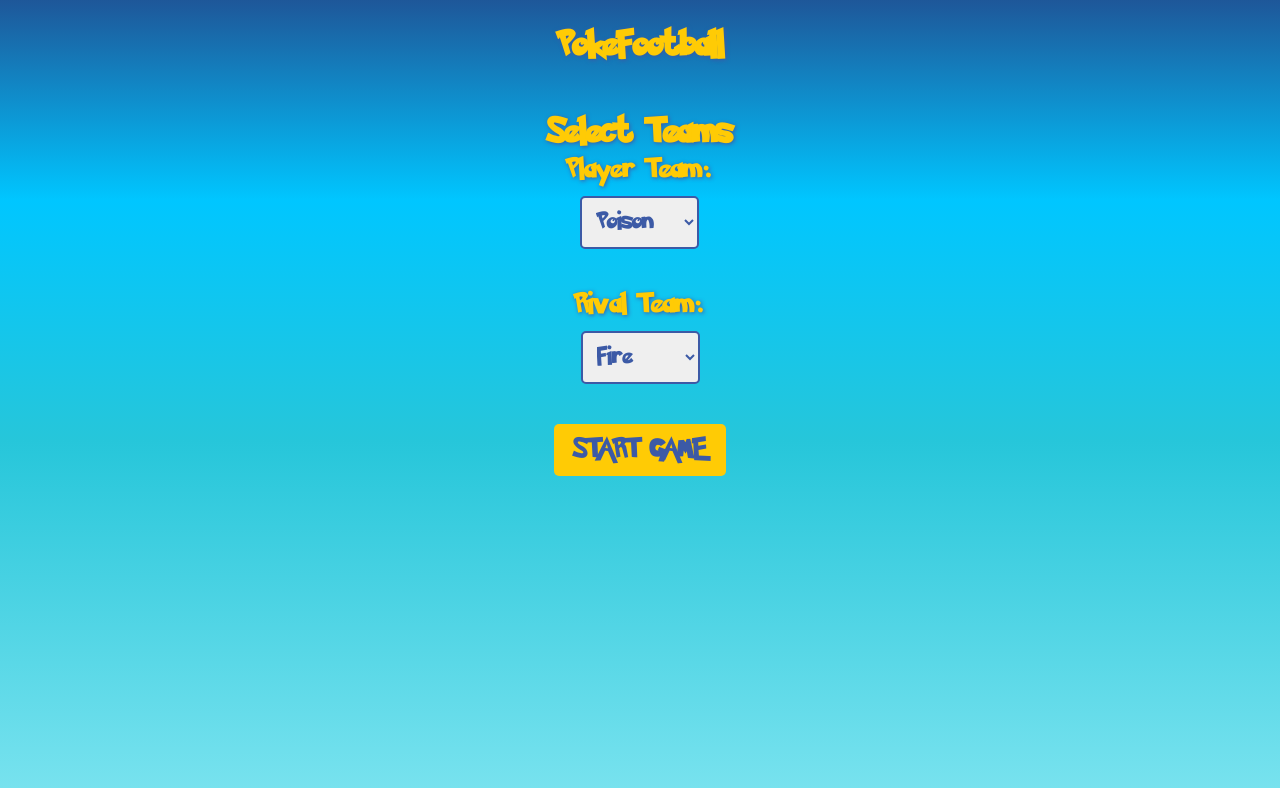
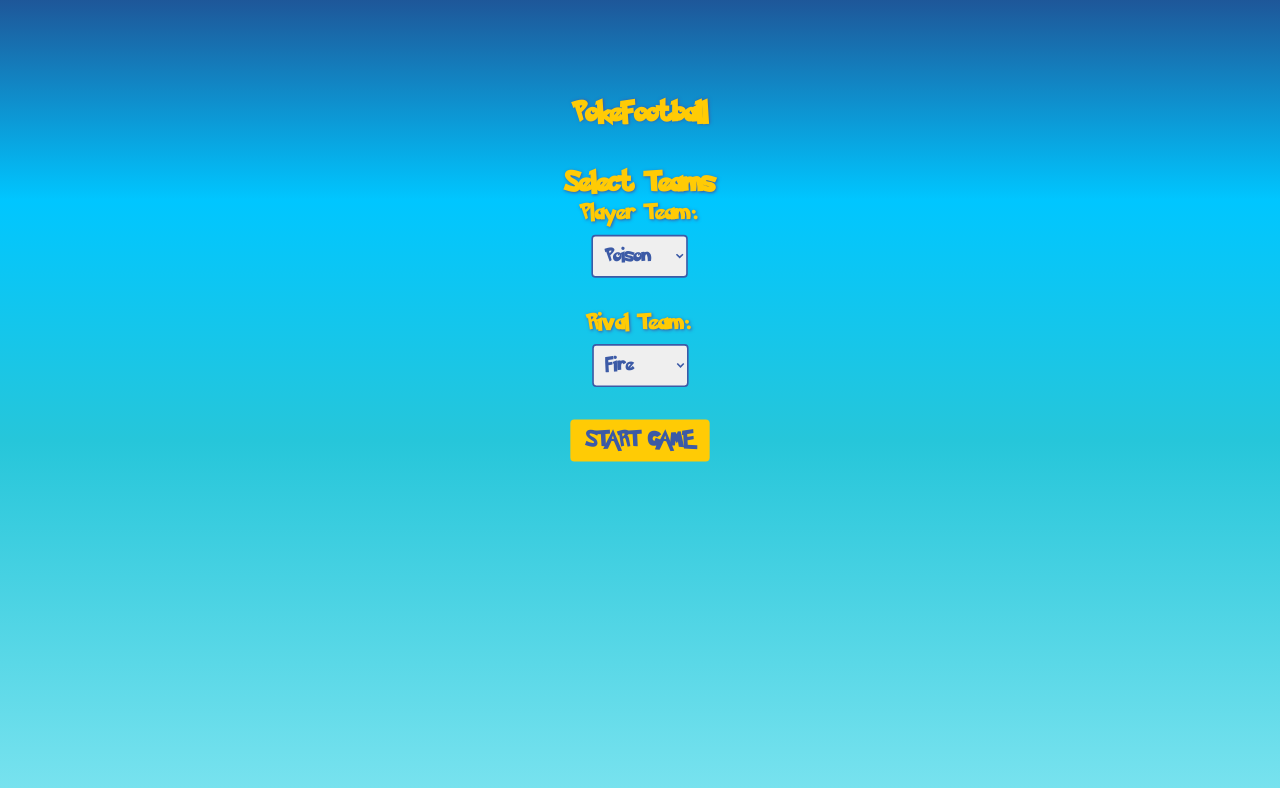
Before and after one commit to XixoEcaP/PokeFootballDemo, a React (Create React App) app: page / in a window 1280 px wide. Shown: the top 788 px of the page. Built offline with nearby package versions, Linux system fonts and the light colour scheme.

Commit message:
redeploy

```diff
--- a/src/components/Site.css
+++ b/src/components/Site.css
@@ -140,6 +140,17 @@
   background-color: #c7a008;
 }
 
+@media only screen and (max-width: 1000px) {
+  html, body {
+ transform: scale(0.95);
+  }
+}
+
+@media only screen and (max-height: 800px) {
+  html, body {
+ transform: scale(0.9);
+  }
+}
 
 @media only screen and (max-width: 800px) {
   html, body {
```
